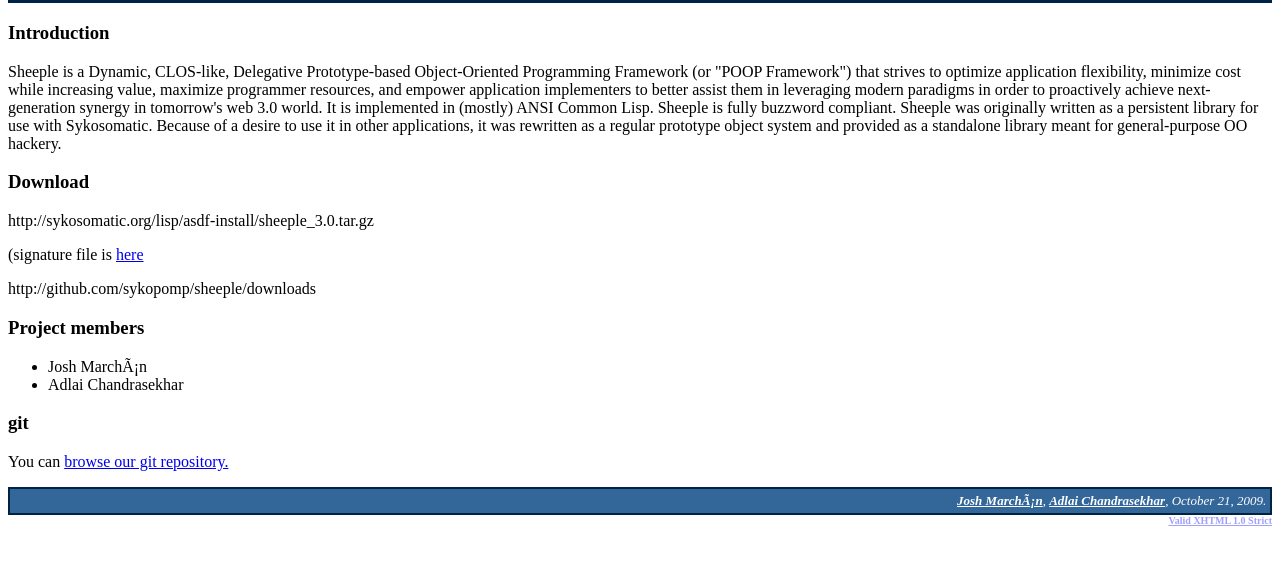
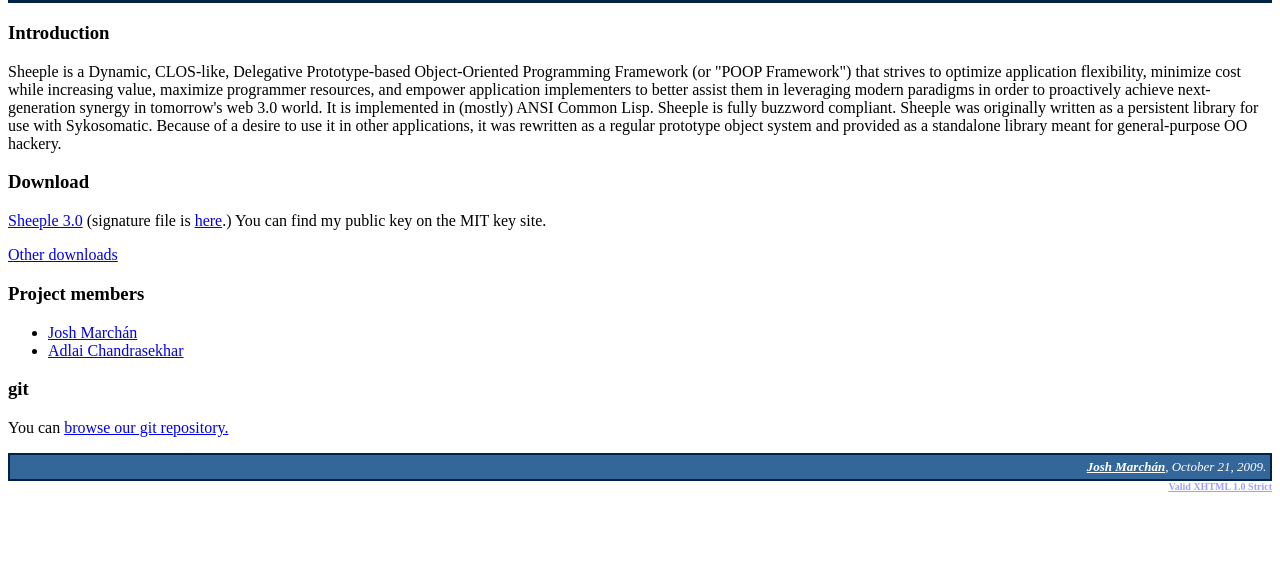
Before and after one commit to zkat/sheeple, a plain HTML site: page doc/index.html in a window 1280 px wide. Shown: the part 149-714 px from the top of the page. Drawn offline with Linux system fonts and the light colour scheme.

Commit message:
DOC: Upgraded page!

```diff
--- a/doc/index.html
+++ b/doc/index.html
@@ -5,7 +5,7 @@
  <head>
  <title>Sheeple</title>
  <link rel="stylesheet" type="text/css" href="style.css"/>
- <meta http-equiv="Content-Type" content="text/html; charset=ISO-8859-1"/>
+ <meta http-equiv="Content-Type" content="text/html; charset=utf-8"/>
 </head>
 
 <body>
@@ -32,14 +32,18 @@
 
  <h3>Download</h3>
 
- <p>http://sykosomatic.org/lisp/asdf-install/sheeple_3.0.tar.gz</p>
- (signature file is <a href='http://sykosomatic.org/lisp/asdf-install/sheeple_3.0.tar.gz.asc'>here</a>
- <p>http://github.com/sykopomp/sheeple/downloads</p>
+ <p>
+   <a href='http://sykosomatic.org/lisp/asdf-install/sheeple_3.0.tar.gz'>Sheeple 3.0</a>
+   (signature file is
+   <a href='http://sykosomatic.org/lisp/asdf-install/sheeple_3.0.tar.gz.asc'>here</a>.) You can find
+   my public key on the MIT key site.
+ </p>
+ <p><a href='http://github.com/sykopomp/sheeple/downloads'>Other downloads</a></p>
 
  <h3>Project members</h3>
  <ul>
-   <li>Josh Marchán</li>
-   <li>Adlai Chandrasekhar</li>
+   <li><a href="mailto:sykopomp@sykosomatic.org">Josh Marchán</a></li>
+   <li><a href="mailto:munchking@gmail.com">Adlai Chandrasekhar</a></li>
  </ul>
 
  <h3>git</h3>
@@ -47,8 +51,7 @@
    <p>You can <a href="http://github.com/sykopomp/sheeple">browse our git repository.</a></p>
 
    <div class="footer">
-     <a href="mailto:sykopomp@sykosomatic.org">Josh Marchán</a>,
-     <a href="mailto:munchking@gmail.com">Adlai Chandrasekhar</a>, October 21, 2009.
+     <a href="mailto:sykopomp@sykosomatic.org">Josh Marchán</a>, October 21, 2009.
    </div>
 
    <div class="check">
```
